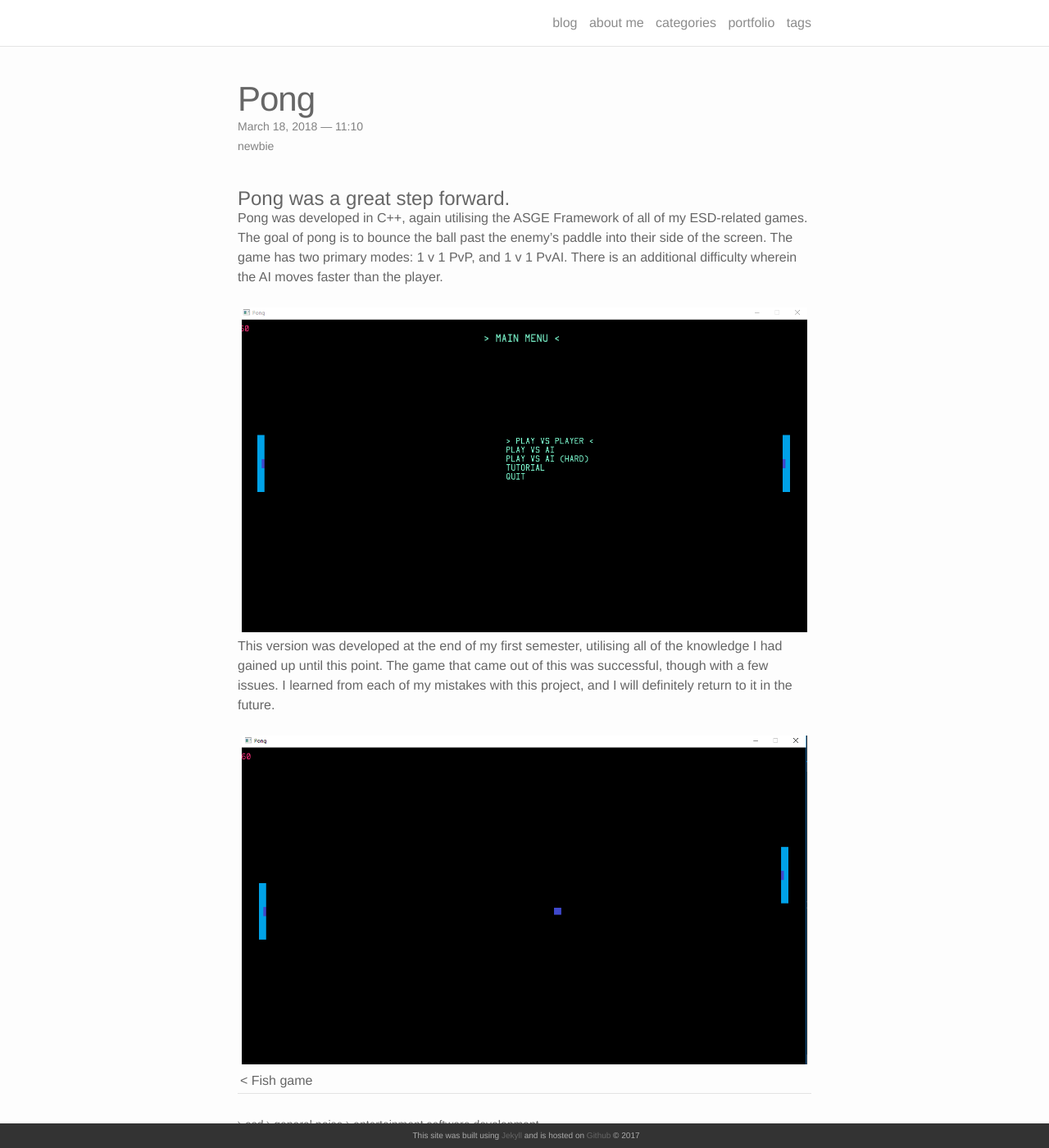
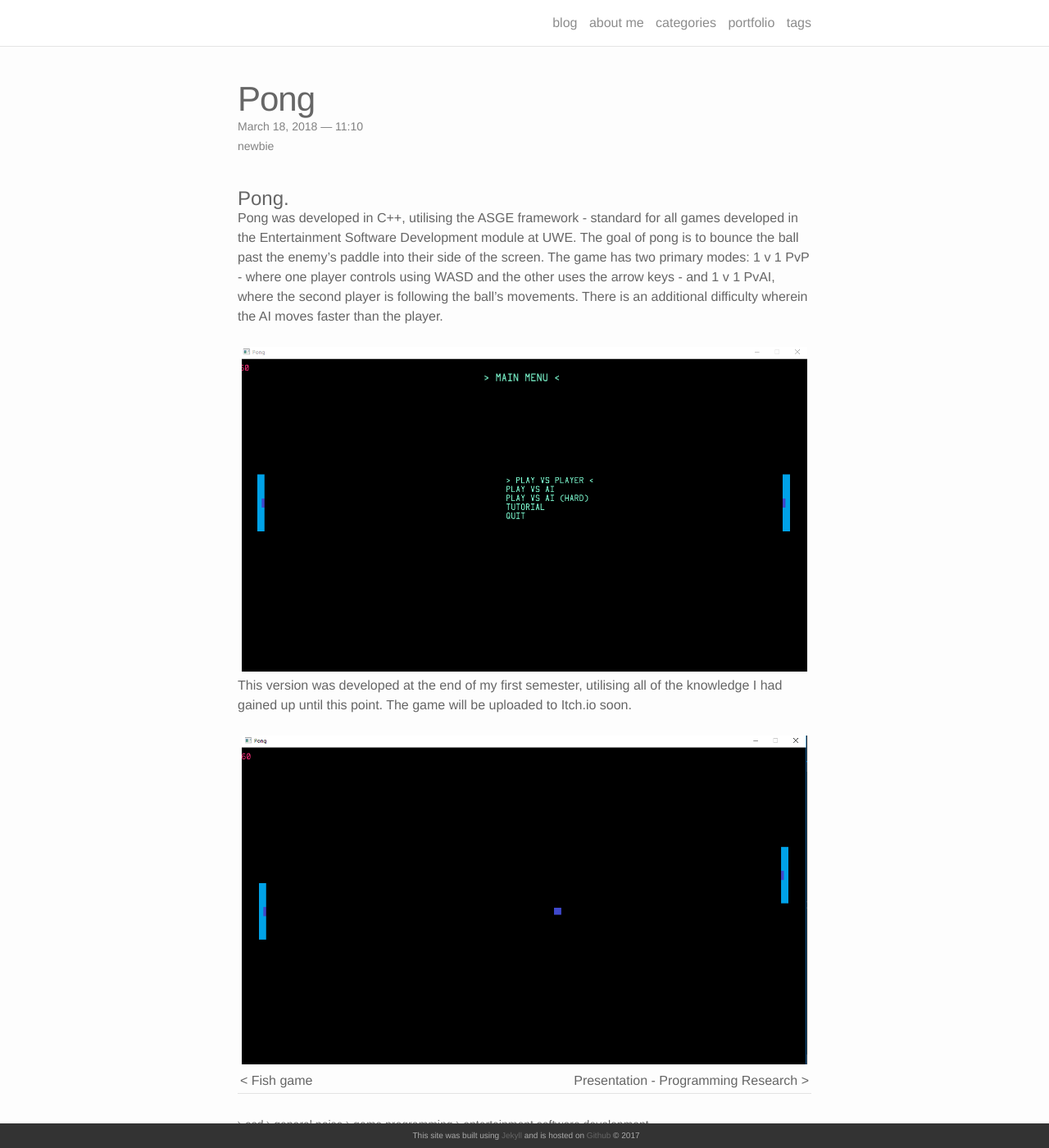
Before and after one commit to SoloMorris/SoloMorris.github.io, a Jekyll site: the page built from _posts/2018-03-18-pong.markdown, in a window 1280 px wide and 1400 px high. Shown: the whole window at 82% size. Built offline with Jekyll 4.4.1, drawn with Linux system fonts in a browser that asks for light colours; nearby versions of some CDN libraries.

```diff
--- a/_posts/2018-03-18-fishgame.markdown
+++ b/_posts/2018-03-18-fishgame.markdown
@@ -13,6 +13,5 @@ tags:
 
 Fish Are Friends, Not Food
 ==
-After coming to university, the first playable "game" that I would create in my Entertainment Software Development module would be a fish game titled "nemogame".
+After coming to university, the first playable game that I would create in my Entertainment Software Development module would be a fish game titled "Nemo Game".
 It is an extremely simple game that makes use of bounding boxes and a clickhandler for the gameplay. The player's goal is to click as many fish as possible in a 30 second match.
- I may come back to this game at a later date, but I believe that leaving a version of this game in its original state would do good as a reminder of how far I've come.
--- a/_posts/2018-03-18-pong.markdown
+++ b/_posts/2018-03-18-pong.markdown
@@ -2,25 +2,26 @@
 layout: post
 title: Pong
 date: 2018-03-18 11:10:00
-description: A step forward.
+description: My first completed game.
 category: newbie
 published: true
 tags:
 - esd
 - general noise
+- game programming
 - entertainment software development
 ---
 
-Pong was a great step forward.
+Pong.
 ==
-Pong was developed in C++, again utilising the ASGE Framework of all of my ESD-related games.
+Pong was developed in C++, utilising the ASGE framework - standard for all games developed in the Entertainment Software Development module at UWE.
 The goal of pong is to bounce the ball past the enemy's paddle into their side of the screen.
-The game has two primary modes: 1 v 1 PvP, and 1 v 1 PvAI. There is an additional difficulty wherein the AI moves faster than the player.
+The game has two primary modes: 1 v 1 PvP - where one player controls using WASD and the other uses the arrow keys -
+and 1 v 1 PvAI, where the second player is following the ball's movements.  There is an additional difficulty wherein the AI moves faster than the player.
 
 <img class="col three" src="{{ site.baseurl }}/img/pong_01.PNG">
 
 This version was developed at the end of my first semester, utilising all of the knowledge I had gained up until this point.
-The game that came out of this was successful, though with a few issues.
-I learned from each of my mistakes with this project, and I will definitely return to it in the future.
+The game will be uploaded to Itch.io soon.
 
 <img class="col three" src="{{ site.baseurl }}/img/pong_02.PNG">
```
Also changed, not shown: _posts/2019-01-22-gameprogrammingpres.markdown (added, +30 -0 lines), img/Gameplayprogrammingtitle.png (added), img/gameplayprogrammingsony,png.png (added).
